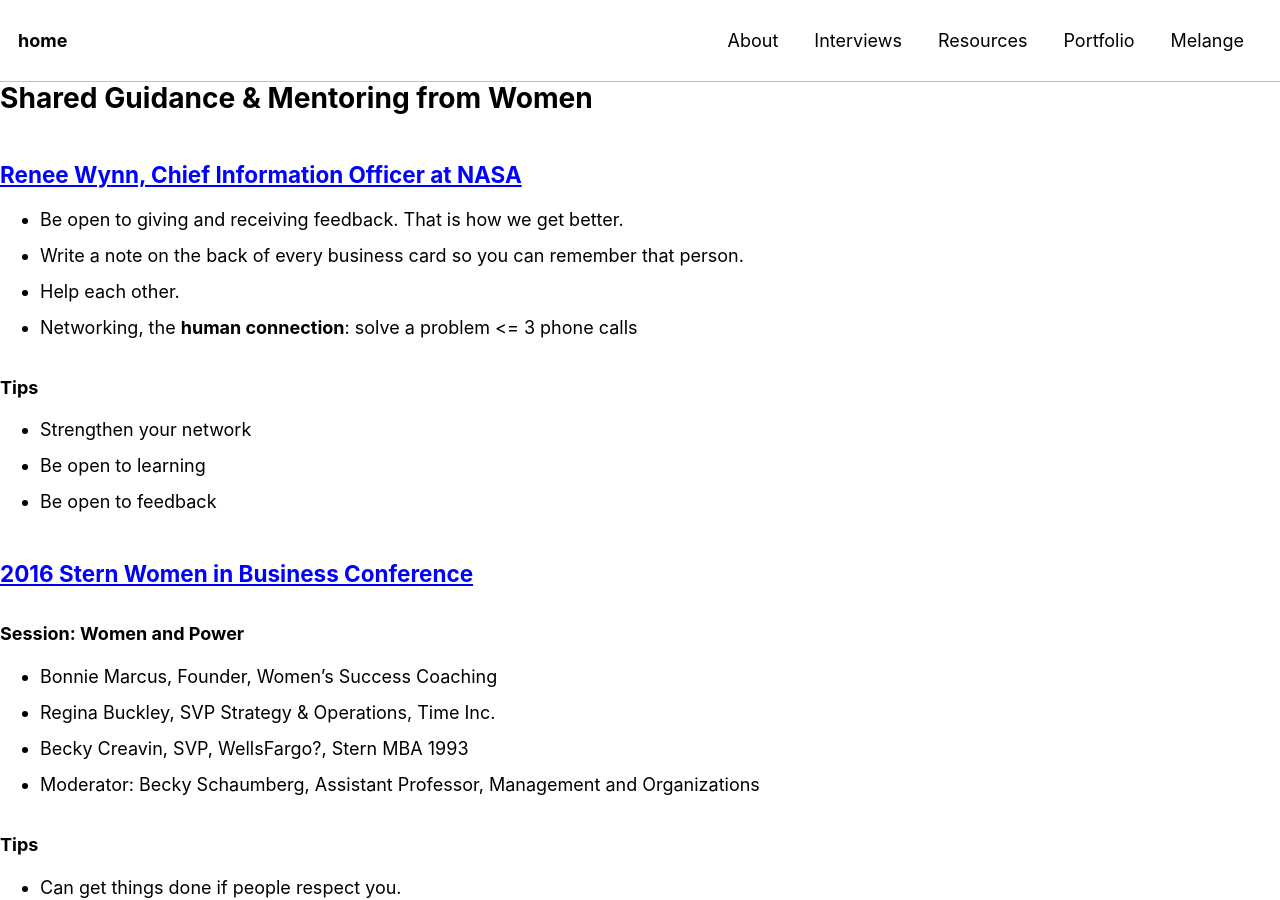
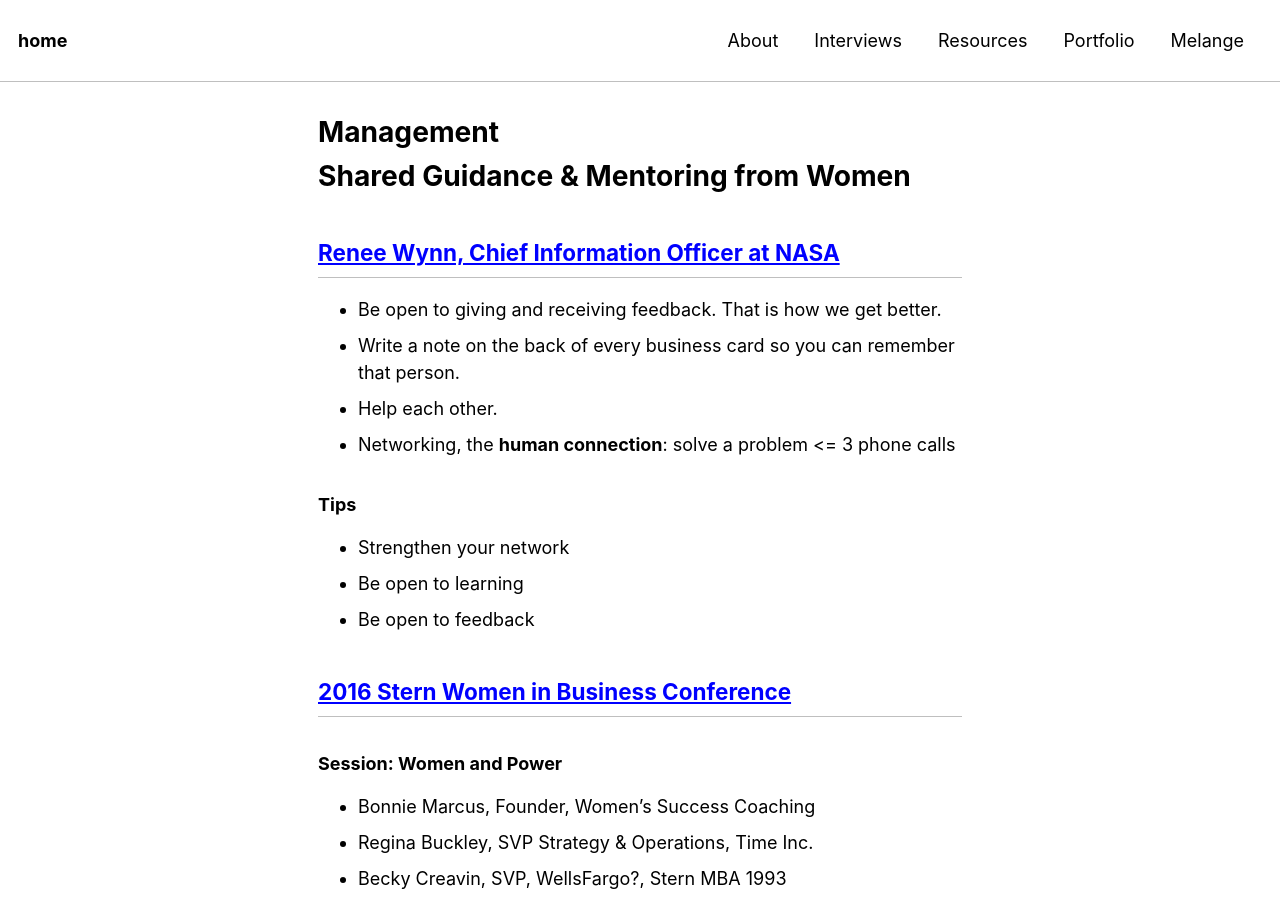
Before and after one commit to reshamas/reshamas.github.io, a Jekyll site: the page built from melange/shared_guidance.md, in a window 1280 px wide and 900 px high. Built offline with Jekyll 4.4.1, drawn with Linux system fonts in a browser that asks for light colours; our own code applies the rules of GitHub Pages for plain Markdown files.

Commit message:
Update shared_guidance.md

```diff
--- a/melange/shared_guidance.md
+++ b/melange/shared_guidance.md
@@ -1,3 +1,10 @@
+---
+layout: single
+title: Management
+tags:
+comments: false
+---
+
 # Shared Guidance & Mentoring from Women
 
 ## [Renee Wynn, Chief Information Officer at NASA](https://www.linkedin.com/in/renee-wynn-8935a24/)
```
